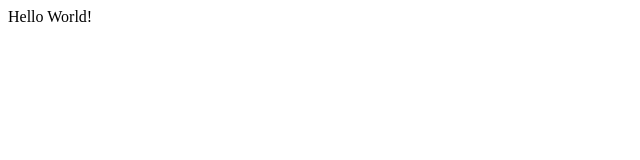
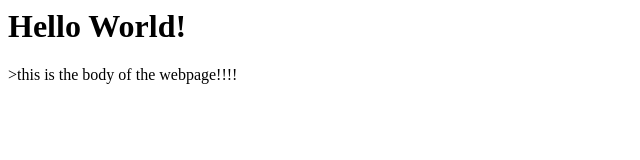
Before and after one commit to saur4v/demo-repo, a plain HTML site: page index.html in a window 1280 px wide. Shown: the whole page, without its empty margins (0-640 px from the left). Drawn offline with Linux system fonts and the light colour scheme.

Commit message:
Adding Heading to the HTML added h1 heading to index.html

```diff
--- a/index.html
+++ b/index.html
@@ -1,3 +1,4 @@
 <div>
-	Hello World!
+	<h1>Hello World!</h1>
+	<body>>this is the body of the webpage!!!! </body>
 </div>
```
